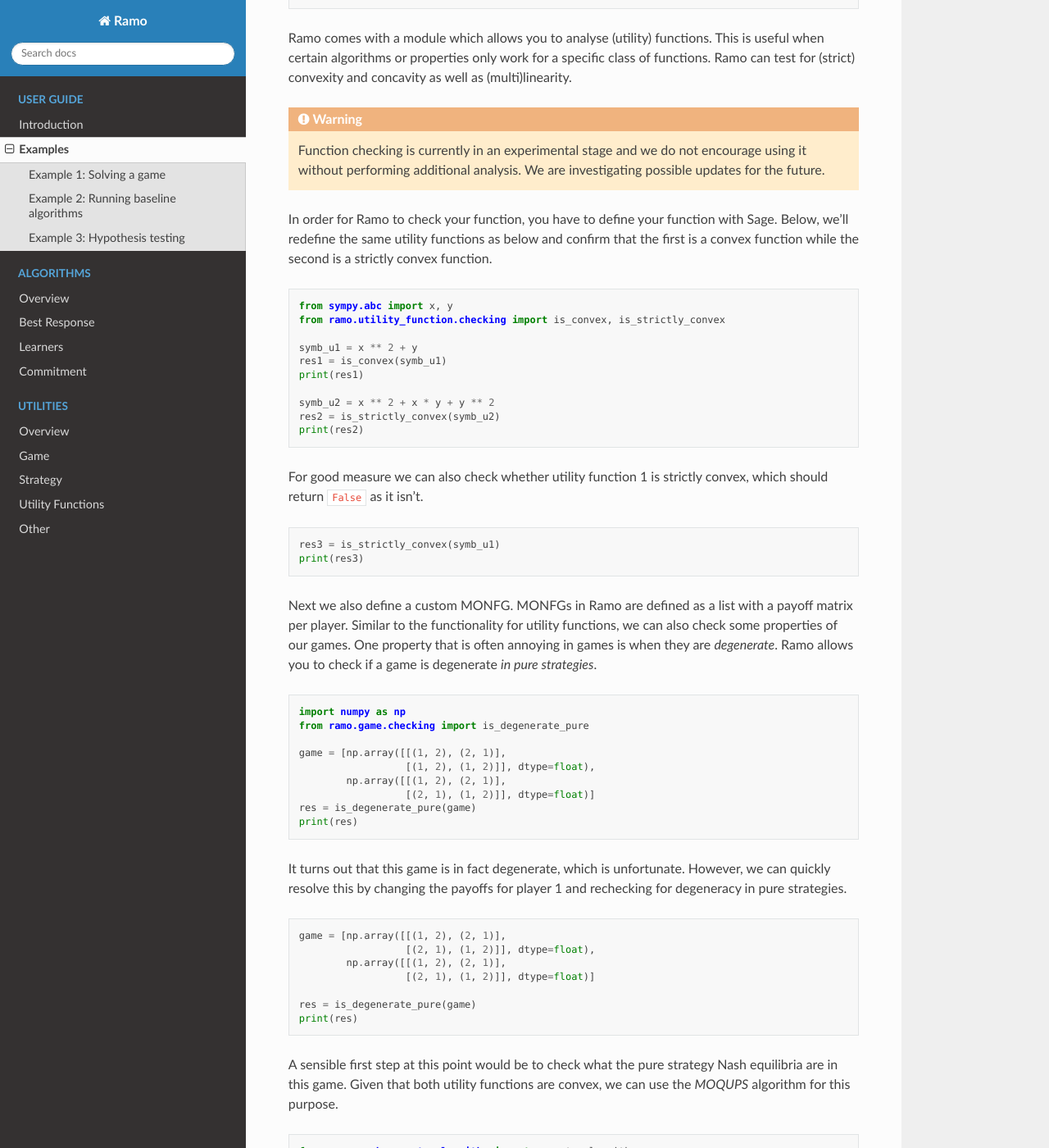
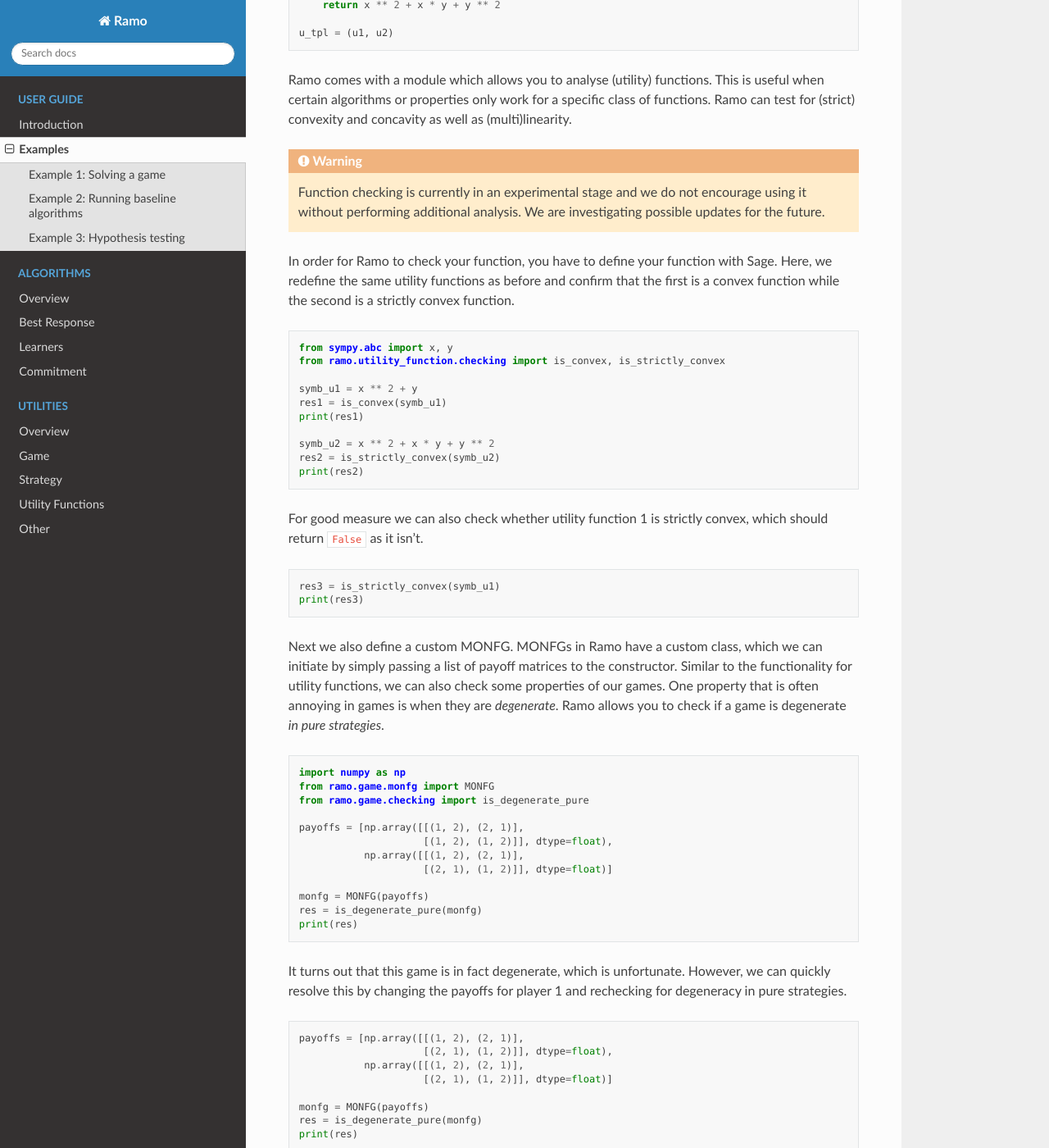
Before and after one commit to wilrop/ramo, a Sphinx documentation site: the page built from docs/source/examples.rst, in a window 1280 px wide and 1400 px high, scrolled down 3900 px. Shown: the whole window at 82% size. Built offline with Sphinx 7.4.7 and the Read the Docs theme 2.0.0, drawn with Linux system fonts in a browser that asks for light colours; some of the changed text lies outside the part shown.

Commit message:
Update examples

```diff
--- a/docs/source/examples.rst
+++ b/docs/source/examples.rst
@@ -34,9 +34,9 @@
 
 .. code-block:: Python
 
-    import ramo.nash.execute_algorithm as ea
+    from ramo.nash.moqups import moqups
     u_tpl = (u1, u2)
-    psne = ea.execute_algorithm(game, u_tpl, algorithm='MOQUPS')
+    psne = moqups(game, u_tpl)
     print(psne)
 
 This prints the list :code:`[[array([1., 0., 0.]), array([1., 0., 0.])], [array([0., 0., 1.]), array([0., 0., 1.])]]`. Again, we can visualise this by utilising Ramo's printing functionality:
@@ -55,15 +55,18 @@
 
 .. code-block:: Python
 
-    ne_fp = ea.execute_algorithm(game, u_tpl, algorithm='FP')
-    ne_ibr = ea.execute_algorithm(game, u_tpl, algorithm='IBR')
+    from ramo.nash.fictitious_play import fictitious_play
+    from ramo.nash.IBR import iterated_best_response
+
+    ne_fp = fictitious_play(game, u_tpl)
+    ne_ibr = iterated_best_response(game, u_tpl)
 
 
 Example 2: Running baseline algorithms
 ----------------------------------------
 When doing research or writing papers, it is often important to benchmark your algorithms to existing state of the art. This process is made tedious by a lack of standard baseline implementations and environments, requiring everyone to come up with their own. Luckily in Ramo, we provide several learning algorithms which work out of the box on all our games and utility functions.
 
-Let's first define your experimental setup. We gan generate some random game from the :code:`game.generators` module. This will generate a game with payoffs randomly drawn from a discrete uniform distribution.
+Let's first define your experimental setup. We gan generate some random game from the :code:`game.generators` module. The code below will generate a game with payoffs randomly drawn from a discrete uniform distribution.
 
 .. code-block:: Python
 
@@ -134,7 +137,7 @@
 .. warning::
     Function checking is currently in an experimental stage and we do not encourage using it without performing additional analysis. We are investigating possible updates for the future.
 
-In order for Ramo to check your function, you have to define your function with Sage. Below, we'll redefine the same utility functions as below and confirm that the first is a convex function while the second is a strictly convex function.
+In order for Ramo to check your function, you have to define your function with Sage. Here, we redefine the same utility functions as before and confirm that the first is a convex function while the second is a strictly convex function.
 
 .. code-block:: Python
 
@@ -156,39 +159,43 @@
     res3 = is_strictly_convex(symb_u1)
     print(res3)
 
-Next we also define a custom MONFG. MONFGs in Ramo are defined as a list with a payoff matrix per player. Similar to the functionality for utility functions, we can also check some properties of our games. One property that is often annoying in games is when they are *degenerate*. Ramo allows you to check if a game is degenerate *in pure strategies*.
+Next we also define a custom MONFG. MONFGs in Ramo have a custom class, which we can initiate by simply passing a list of payoff matrices to the constructor. Similar to the functionality for utility functions, we can also check some properties of our games. One property that is often annoying in games is when they are *degenerate*. Ramo allows you to check if a game is degenerate *in pure strategies*.
 
 .. code-block:: Python
 
     import numpy as np
+    from ramo.game.monfg import MONFG
     from ramo.game.checking import is_degenerate_pure
 
-    game = [np.array([[(1, 2), (2, 1)],
-                      [(1, 2), (1, 2)]], dtype=float),
-            np.array([[(1, 2), (2, 1)],
-                      [(2, 1), (1, 2)]], dtype=float)]
-    res = is_degenerate_pure(game)
+    payoffs = [np.array([[(1, 2), (2, 1)],
+                         [(1, 2), (1, 2)]], dtype=float),
+               np.array([[(1, 2), (2, 1)],
+                         [(2, 1), (1, 2)]], dtype=float)]
+
+    monfg = MONFG(payoffs)
+    res = is_degenerate_pure(monfg)
     print(res)
 
 It turns out that this game is in fact degenerate, which is unfortunate. However, we can quickly resolve this by changing the payoffs for player 1 and rechecking for degeneracy in pure strategies.
 
 .. code-block:: Python
 
-    game = [np.array([[(1, 2), (2, 1)],
-                      [(2, 1), (1, 2)]], dtype=float),
-            np.array([[(1, 2), (2, 1)],
-                      [(2, 1), (1, 2)]], dtype=float)]
+    payoffs = [np.array([[(1, 2), (2, 1)],
+                         [(2, 1), (1, 2)]], dtype=float),
+               np.array([[(1, 2), (2, 1)],
+                         [(2, 1), (1, 2)]], dtype=float)]
 
-    res = is_degenerate_pure(game)
+    monfg = MONFG(payoffs)
+    res = is_degenerate_pure(monfg)
     print(res)
 
 A sensible first step at this point would be to check what the pure strategy Nash equilibria are in this game. Given that both utility functions are convex, we can use the *MOQUPS* algorithm for this purpose.
 
 .. code-block:: Python
 
-    from ramo.nash.execute_algorithm import execute_algorithm
+    from ramo.nash.moqups import moqups
 
-    psne = execute_algorithm(game, u_tpl)
+    psne = moqups(monfg, u_tpl)
     print(psne)
 
 It turns out there are two: :code:`[[array([1., 0.]), array([0., 1.])], [array([0., 1.]), array([1., 0.])]]`. We can visualise these equilibria on the payoff matrices to get a better feel of the structure.
@@ -199,7 +206,7 @@
     from ramo.strategy.operations import make_profile_from_pure_joint_strat
 
     action_profiles = [make_profile_from_pure_joint_strat(ne) for ne in psne]
-    print_monfg(game, 'Special Game', action_profiles)
+    print_monfg(monfg, 'Special Game', action_profiles)
 
 This returns you a nice overview that should look as the image below.
 
@@ -219,10 +226,10 @@
 
     from ramo.strategy.best_response import calc_expected_returns
 
-    exp1 = calc_expected_returns(0, game[0], joint_strat)
+    exp1 = calc_expected_returns(0, monfg.payoffs[0], joint_strat)
     print(exp1)
 
-    exp2 = calc_expected_returns(1, game[1], joint_strat)
+    exp2 = calc_expected_returns(1, monfg.payoffs[1], joint_strat)
     print(exp2)
 
 The output from this function should look like below.
@@ -240,7 +247,7 @@
 
     from ramo.nash.verify import verify_nash
 
-    is_ne = verify_nash(game, u_tpl, joint_strat)
+    is_ne = verify_nash(monfg, u_tpl, joint_strat)
     print(is_ne)
 
 Under the hood, the verification algorithm runs a global optimisation routine to check that no player can change their strategy and still obtain a higher utility. The return from our verification is :code:`True`, meaning that the strategy is indeed a Nash equilibrium and shows the exploratory power of Ramo!
```
Also changed, not shown: other parts of docs/source/examples.rst (+1 -1 lines), examples.py (+27 -21 lines).
